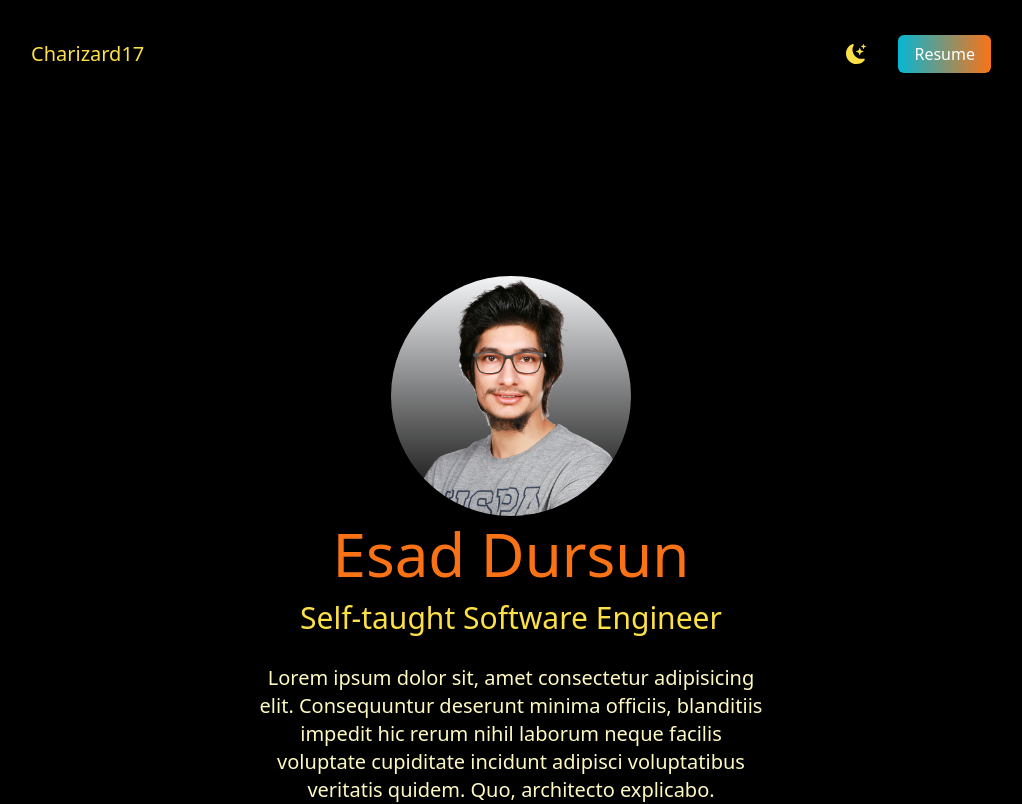
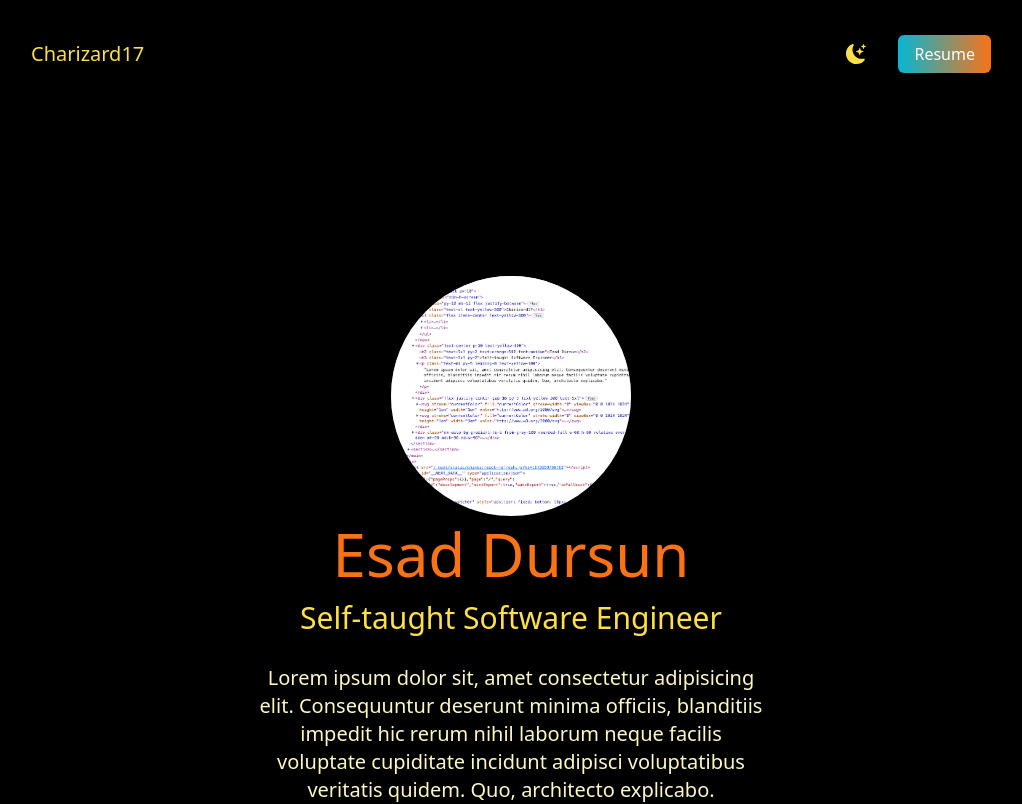
Before and after one commit to Charizard17/Charizard17.github.io, a Next.js app: page / in a window 1280 px wide. Shown: the top 804 px of the page, without its empty margins (129-1151 px from the left). Built offline with nearby package versions, Linux system fonts and the light colour scheme.

Commit message:
some adjustments

```diff
--- a/src/pages/index.js
+++ b/src/pages/index.js
@@ -1,13 +1,7 @@
 import Head from "next/head";
 import {BsFillMoonStarsFill} from "react-icons/bs";
-import {
-  AiFillTwitterCircle,
-  AiFillLinkedin,
-  AiFillYoutube,
-  AiFillGithub,
-} from "react-icons/ai";
+import {AiFillLinkedin, AiFillGithub} from "react-icons/ai";
 import Image from "next/image";
-import ProfilePictureWithoutBG from "../../public/images/profile_picture_without_background.png";
 import TempImage from "../../public/images/temp_image.png";
 
 export default function Home() {
@@ -41,11 +35,7 @@ export default function Home() {
           </nav>
           <div className="text-center p-10 text-yellow-300">
             <div className="mx-auto bg-gradient-to-b from-gray-100 rounded-full w-60 h-60 relative overflow-hidden mt-20">
-              <Image
-                src={ProfilePictureWithoutBG}
-                layout="fill"
-                objectFit="cover"
-              />
+              <Image src={TempImage} layout="fill" objectFit="cover" />
             </div>
             <h2 className="text-5xl py-2 text-orange-500 font-medium md:text-6xl">
               Esad Dursun
```
Also changed, not shown: public/images/profile_picture_without_background.png (deleted).
